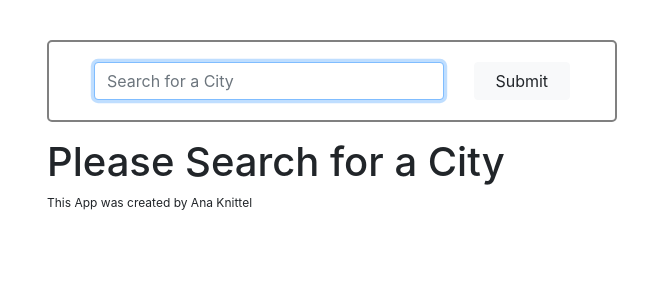
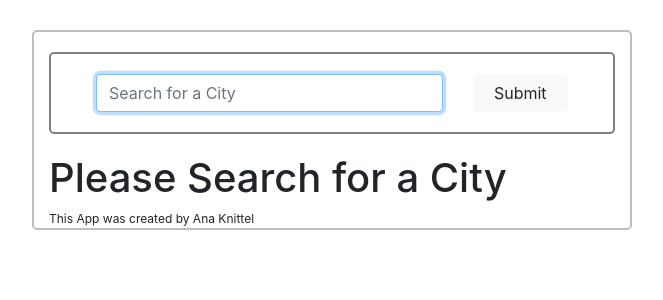
Before and after one commit to anaknittel/final-project, a React (Create React App) app: page / in a window 1280 px wide. Shown: the top 300 px of the page, without its empty margins (308-971 px from the left). Built offline with nearby package versions, Linux system fonts and the light colour scheme.

Commit message:
Description completed and formated

```diff
--- a/src/App.css
+++ b/src/App.css
@@ -6,3 +6,11 @@
 .App footer {
   font-size: 12px;
 }
+
+.container {
+  margin-top: 30px;
+  border-radius: 5px;
+  border-width: 2px;
+  border-color: #bdbdbd;
+  border-style: solid;
+}
--- a/src/App.js
+++ b/src/App.js
@@ -9,7 +9,6 @@ export default function App() {
     <div className="App">
       <div className="container">
         <SearchEngine setWeather={setWeather} />
-        <p />
         <Description weather={weather} />
         <footer>This App was created by Ana Knittel</footer>
       </div>
--- a/src/Description.css
+++ b/src/Description.css
@@ -1,5 +1,6 @@
 .weather {
-  margin-top: 40px;
+  margin-top: 20px;
+  margin-bottom: 20px;
   padding: 0px 30px 0px 30px;
   border: gray solid 2px;
   border-radius: 5px;
@@ -23,6 +24,7 @@
   font-size: 16px;
   font-weight: 500;
   padding: 0px;
+  margin-bottom: 15px;
 }
 
 ul {
@@ -50,3 +52,7 @@ img {
   position: relative;
   top: -15px;
 }
+
+.capitalize {
+  text-transform: capitalize;
+}
--- a/src/Description.js
+++ b/src/Description.js
@@ -5,6 +5,8 @@ export default function Description(props) {
   if (props.weather == null) {
     return <h1>Please Search for a City </h1>;
   } else {
+    let temperature = Math.round(props.weather.main.temp * 10) / 10;
+    let feelsLike = Math.round(props.weather.main.feels_like * 10) / 10;
     return (
       <div>
         <hr width="450px" />
@@ -13,21 +15,31 @@ export default function Description(props) {
             <div className="City">{props.weather.name}</div>
             <div className="Date">Thursday, 4 June 2020</div>
             <ul>
-              <li> {props.weather.main.temp}</li>
-              <li>Feels like: {props.weather.weather[0].description}</li>
-              <li>Humidity: {props.weather.main.humidity}%</li>
-              <li>Wind Speed: {props.weather.wind.speed}m/s</li>
+              <li>
+                <strong>Feels Like: </strong>
+                {feelsLike}ºC
+              </li>
+              <li className="capitalize">
+                <strong>Description:</strong>{" "}
+                {props.weather.weather[0].description}
+              </li>
+              <li>
+                <strong>Humidity:</strong> {props.weather.main.humidity}%
+              </li>
+              <li>
+                <strong>Wind Speed:</strong> {props.weather.wind.speed}m/s
+              </li>
             </ul>
           </div>
           <div className="col-6">
             <img
-              src="https://ssl.gstatic.com/onebox/weather/64/partly_cloudy.png"
+              src="http://openweathermap.org/img/wn/${props.weather.weather[0].icon}@2x.png"
               alt="sunny"
               height="100px"
             />
 
             <div id="currentTemperature">
-              {props.weather.main.temp}
+              {temperature}
               <span className="units">ºC | ºF</span>
             </div>
           </div>
--- a/src/SearchEngine.js
+++ b/src/SearchEngine.js
@@ -13,6 +13,7 @@ export default function SearchEngine(props) {
 
   function getWeather(response) {
     props.setWeather(response.data);
+    console.log(response.data);
   }
 
   function handleCityChange(event) {
```
